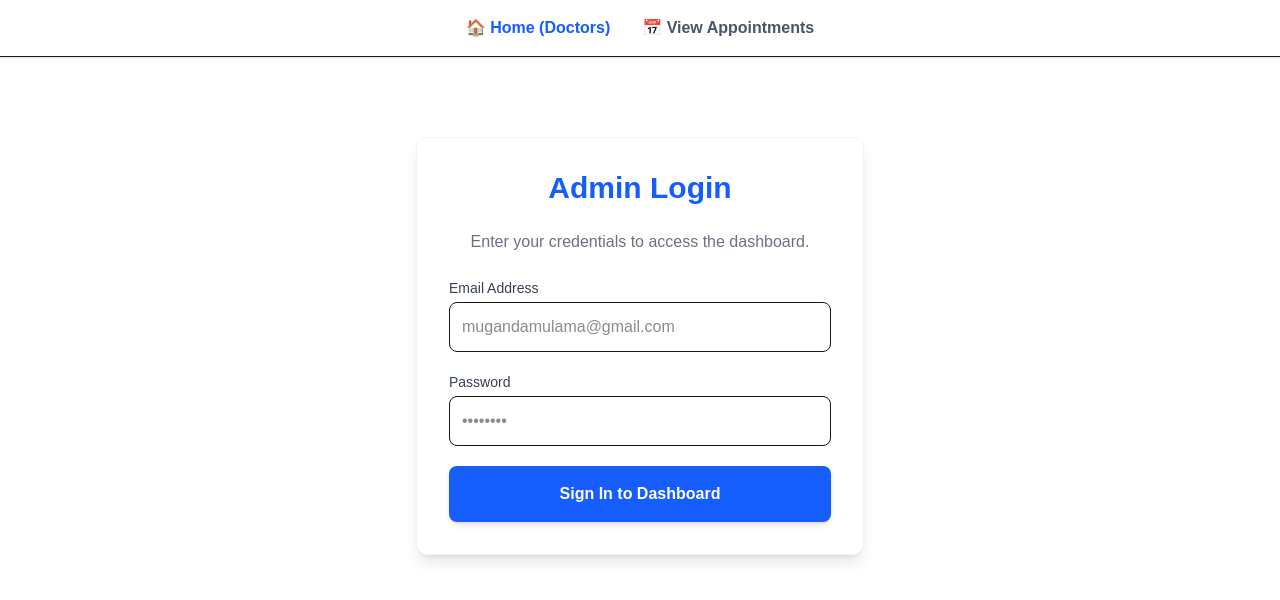
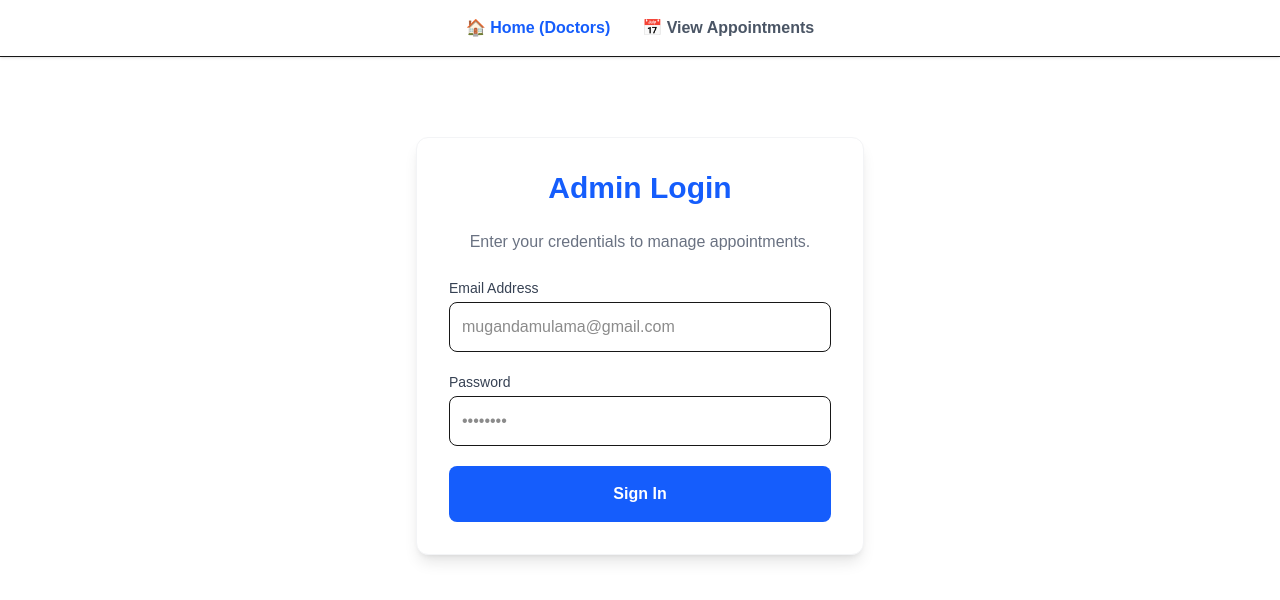
Before and after one commit to KebJoseph/doctor-booking, a Next.js app: page /login in a window 1280 px wide. Shown: the top 600 px of the page. Built offline with nearby package versions, Linux system fonts and the light colour scheme; no server answers.

Commit message:
Added the login page UI

```diff
--- a/src/app/login/page.tsx
+++ b/src/app/login/page.tsx
@@ -15,20 +15,22 @@ export default function LoginPage() {
     setLoading(true);
     setError('');
 
+    // Attempt to sign in with Supabase
     const { error } = await supabase.auth.signInWithPassword({ email, password });
 
     if (error) {
       setError(error.message);
       setLoading(false);
     } else {
-      router.push('/appointments'); // Redirect to the dashboard on success
+      // If successful, go to the appointments list
+      router.push('/appointments');
     }
   };
 
   return (
     <div className="max-w-md mx-auto mt-20 p-8 bg-white rounded-xl shadow-lg border border-gray-100">
       <h1 className="text-3xl font-extrabold mb-6 text-center text-blue-600">Admin Login</h1>
-      <p className="text-center text-gray-500 mb-6">Enter your credentials to access the dashboard.</p>
+      <p className="text-center text-gray-500 mb-6">Enter your credentials to manage appointments.</p>
 
       <form onSubmit={handleLogin} className="flex flex-col gap-5">
         <div>
@@ -36,7 +38,7 @@ export default function LoginPage() {
           <input
             type="email"
             placeholder="mugandamulama@gmail.com"
-            className="w-full border p-3 rounded-lg focus:ring-2 focus:ring-blue-500 outline-none transition-all"
+            className="w-full border p-3 rounded-lg focus:ring-2 focus:ring-blue-500 outline-none"
             onChange={(e) => setEmail(e.target.value)}
             required
           />
@@ -46,23 +48,19 @@ export default function LoginPage() {
           <input
             type="password"
             placeholder="••••••••"
-            className="w-full border p-3 rounded-lg focus:ring-2 focus:ring-blue-500 outline-none transition-all"
+            className="w-full border p-3 rounded-lg focus:ring-2 focus:ring-blue-500 outline-none"
             onChange={(e) => setPassword(e.target.value)}
             required
           />
         </div>
 
-        {error && (
-          <p className="text-red-500 text-sm bg-red-50 p-2 rounded border border-red-100 text-center">
-            {error}
-          </p>
-        )}
+        {error && <p className="text-red-500 text-sm bg-red-50 p-2 rounded">{error}</p>}
 
         <button
           disabled={loading}
-          className="bg-blue-600 text-white p-4 rounded-lg font-bold hover:bg-blue-700 transition-all shadow-md disabled:bg-blue-300"
+          className="bg-blue-600 text-white p-4 rounded-lg font-bold hover:bg-blue-700 transition-all disabled:bg-blue-300"
         >
-          {loading ? 'Verifying...' : 'Sign In to Dashboard'}
+          {loading ? 'Logging in...' : 'Sign In'}
         </button>
       </form>
     </div>
```
